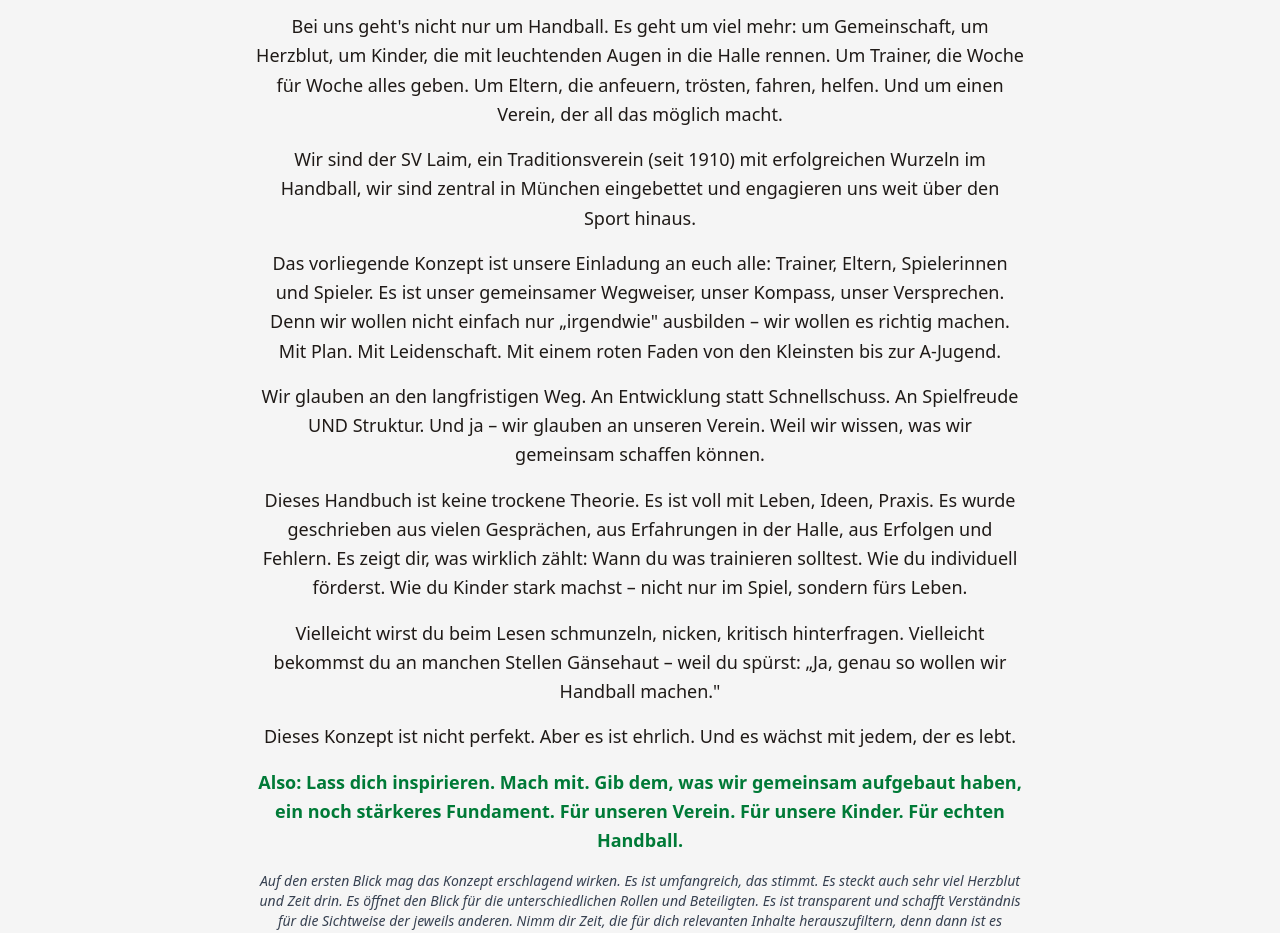
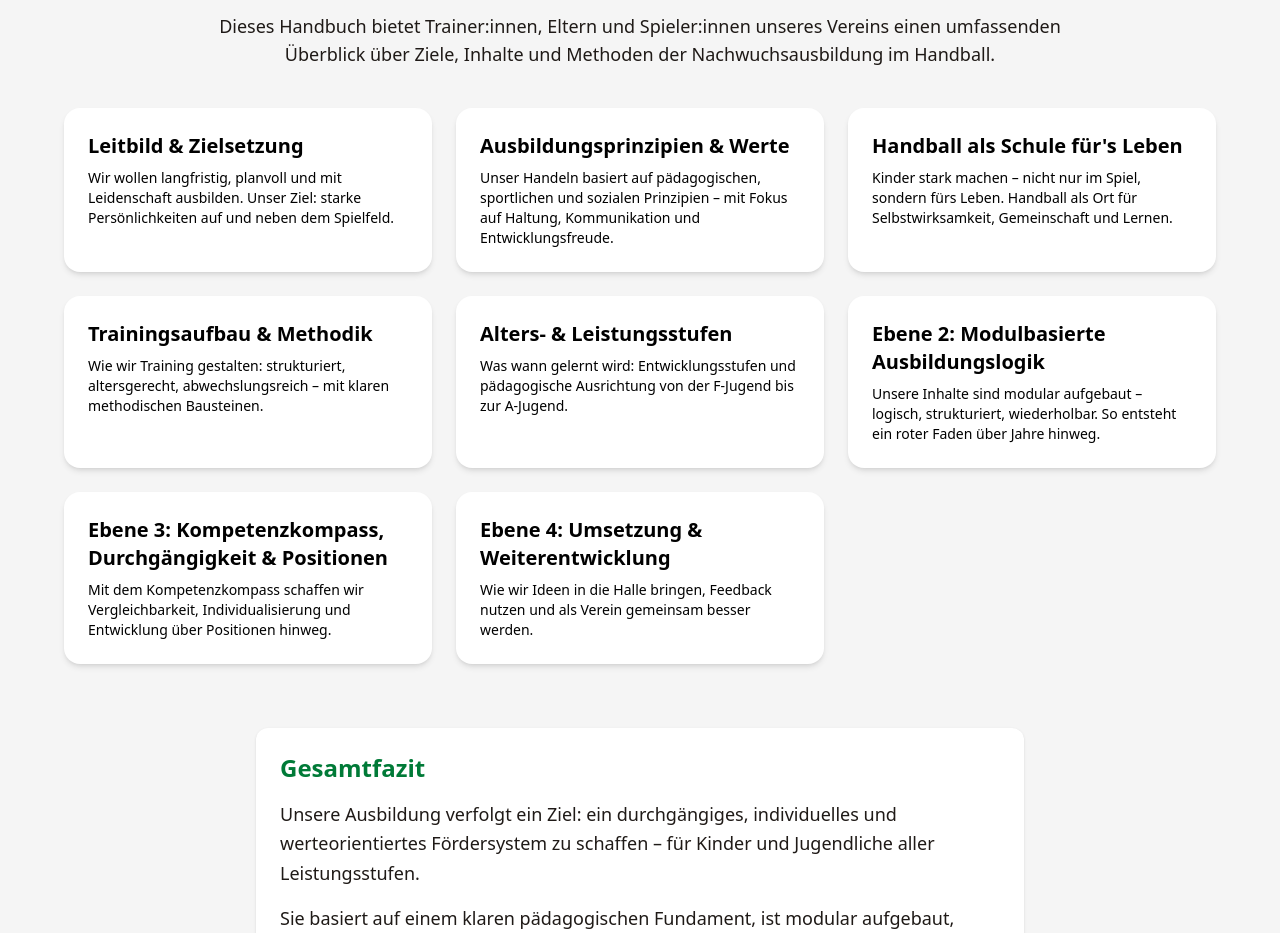
Before and after one commit to OGCoach23/Handbuch-Ausbildung, a React (Vite) app: page / in a window 1280 px wide. Shown: the part 140-1073 px from the top of the page. Built offline with nearby package versions, Linux system fonts and the light colour scheme.

Commit message:
Restructure Home component with new content sections and Gesamtfazit

```diff
--- a/src/App.jsx
+++ b/src/App.jsx
@@ -19,44 +19,59 @@
 
 const Home = () => {
   const links = [
-    { title: "F-Jugend", link: "/jugend/f", description: "Infos & Inhalte für F-Jugend" },
-    { title: "E-Jugend", link: "/jugend/e", description: "Trainings- und Spielinfos" },
-    { title: "D-Jugend", link: "/jugend/d", description: "Lernziele & Methodik" },
-    { title: "C-Jugend", link: "/jugend/c", description: "Technik & Taktik" },
-    { title: "B-Jugend", link: "/jugend/b", description: "Weiterführende Inhalte" },
-    { title: "A-Jugend", link: "/jugend/a", description: "Übergang in den Erwachsenenbereich" },
-    { title: "Kompetenzkompass", link: "/themen/kompetenz", description: "Kompetenzraster & Bewertung" },
-    { title: "Entwicklung Positionen", link: "/themen/positionen", description: "Spielerrollen & Anforderungen" },
-    { title: "Entwicklung Spielsysteme", link: "/themen/systeme", description: "Taktische Konzepte" },
-    { title: "Laimkademie", link: "https://laimkademie.de", description: "Externer Link zur Akademie" },
+    {
+      title: "Leitbild & Zielsetzung",
+      link: "/leitbild",
+      description: "Wir wollen langfristig, planvoll und mit Leidenschaft ausbilden. Unser Ziel: starke Persönlichkeiten auf und neben dem Spielfeld.",
+    },
+    {
+      title: "Ausbildungsprinzipien & Werte",
+      link: "/prinzipien",
+      description: "Unser Handeln basiert auf pädagogischen, sportlichen und sozialen Prinzipien – mit Fokus auf Haltung, Kommunikation und Entwicklungsfreude.",
+    },
+    {
+      title: "Handball als Schule für's Leben",
+      link: "/schule-fuers-leben",
+      description: "Kinder stark machen – nicht nur im Spiel, sondern fürs Leben. Handball als Ort für Selbstwirksamkeit, Gemeinschaft und Lernen.",
+    },
+    {
+      title: "Trainingsaufbau & Methodik",
+      link: "/trainingsmethodik",
+      description: "Wie wir Training gestalten: strukturiert, altersgerecht, abwechslungsreich – mit klaren methodischen Bausteinen.",
+    },
+    {
+      title: "Alters- & Leistungsstufen",
+      link: "/stufen",
+      description: "Was wann gelernt wird: Entwicklungsstufen und pädagogische Ausrichtung von der F-Jugend bis zur A-Jugend.",
+    },
+    {
+      title: "Ebene 2: Modulbasierte Ausbildungslogik",
+      link: "/ebene2",
+      description: "Unsere Inhalte sind modular aufgebaut – logisch, strukturiert, wiederholbar. So entsteht ein roter Faden über Jahre hinweg.",
+    },
+    {
+      title: "Ebene 3: Kompetenzkompass, Durchgängigkeit & Positionen",
+      link: "/ebene3",
+      description: "Mit dem Kompetenzkompass schaffen wir Vergleichbarkeit, Individualisierung und Entwicklung über Positionen hinweg.",
+    },
+    {
+      title: "Ebene 4: Umsetzung & Weiterentwicklung",
+      link: "/ebene4",
+      description: "Wie wir Ideen in die Halle bringen, Feedback nutzen und als Verein gemeinsam besser werden.",
+    },
   ];
 
   return (
     <main className="min-h-screen bg-lightgray p-8">
       <section className="max-w-4xl mx-auto mb-10 text-center">
         <h1 className="text-4xl font-bold text-primary mb-4">Willkommen im Ausbildungshandbuch</h1>
-        <section className="max-w-3xl mx-auto text-dark space-y-4 leading-relaxed text-lg">
-          <p>Bei uns geht's nicht nur um Handball. Es geht um viel mehr: um Gemeinschaft, um Herzblut, um Kinder, die mit leuchtenden Augen in die Halle rennen. Um Trainer, die Woche für Woche alles geben. Um Eltern, die anfeuern, trösten, fahren, helfen. Und um einen Verein, der all das möglich macht.</p>
-
-          <p>Wir sind der SV Laim, ein Traditionsverein (seit 1910) mit erfolgreichen Wurzeln im Handball, wir sind zentral in München eingebettet und engagieren uns weit über den Sport hinaus.</p>
-
-          <p>Das vorliegende Konzept ist unsere Einladung an euch alle: Trainer, Eltern, Spielerinnen und Spieler. Es ist unser gemeinsamer Wegweiser, unser Kompass, unser Versprechen. Denn wir wollen nicht einfach nur „irgendwie" ausbilden – wir wollen es richtig machen. Mit Plan. Mit Leidenschaft. Mit einem roten Faden von den Kleinsten bis zur A-Jugend.</p>
-
-          <p>Wir glauben an den langfristigen Weg. An Entwicklung statt Schnellschuss. An Spielfreude UND Struktur. Und ja – wir glauben an unseren Verein. Weil wir wissen, was wir gemeinsam schaffen können.</p>
-
-          <p>Dieses Handbuch ist keine trockene Theorie. Es ist voll mit Leben, Ideen, Praxis. Es wurde geschrieben aus vielen Gesprächen, aus Erfahrungen in der Halle, aus Erfolgen und Fehlern. Es zeigt dir, was wirklich zählt: Wann du was trainieren solltest. Wie du individuell förderst. Wie du Kinder stark machst – nicht nur im Spiel, sondern fürs Leben.</p>
-
-          <p>Vielleicht wirst du beim Lesen schmunzeln, nicken, kritisch hinterfragen. Vielleicht bekommst du an manchen Stellen Gänsehaut – weil du spürst: „Ja, genau so wollen wir Handball machen."</p>
-
-          <p>Dieses Konzept ist nicht perfekt. Aber es ist ehrlich. Und es wächst mit jedem, der es lebt.</p>
-
-          <p className="font-semibold text-primary">Also: Lass dich inspirieren. Mach mit. Gib dem, was wir gemeinsam aufgebaut haben, ein noch stärkeres Fundament. Für unseren Verein. Für unsere Kinder. Für echten Handball.</p>
-
-          <p className="italic text-sm text-gray-700">Auf den ersten Blick mag das Konzept erschlagend wirken. Es ist umfangreich, das stimmt. Es steckt auch sehr viel Herzblut und Zeit drin. Es öffnet den Blick für die unterschiedlichen Rollen und Beteiligten. Es ist transparent und schafft Verständnis für die Sichtweise der jeweils anderen. Nimm dir Zeit, die für dich relevanten Inhalte herauszufiltern, denn dann ist es plötzlich gar nicht mehr so viel Text. Es wird dir gefallen und dich inspirieren. Lass es zu.</p>
-        </section>
+        <p className="text-lg text-dark">
+          Dieses Handbuch bietet Trainer:innen, Eltern und Spieler:innen unseres Vereins einen umfassenden Überblick
+          über Ziele, Inhalte und Methoden der Nachwuchsausbildung im Handball.
+        </p>
       </section>
 
-      <section className="max-w-6xl mx-auto grid grid-cols-1 sm:grid-cols-2 lg:grid-cols-3 gap-6">
+      <section className="max-w-6xl mx-auto grid grid-cols-1 sm:grid-cols-2 lg:grid-cols-3 gap-6 mb-16">
         {links.map((item) => (
           <a
             key={item.title}
@@ -67,6 +82,19 @@
             <p className="text-sm">{item.description}</p>
           </a>
         ))}
+      </section>
+
+      <section className="max-w-3xl mx-auto text-dark space-y-4 leading-relaxed text-lg bg-white p-6 rounded-xl shadow">
+        <h2 className="text-2xl font-bold text-primary mb-2">Gesamtfazit</h2>
+        <p>
+          Unsere Ausbildung verfolgt ein Ziel: ein durchgängiges, individuelles und werteorientiertes Fördersystem zu schaffen – für Kinder und Jugendliche aller Leistungsstufen.
+        </p>
+        <p>
+          Sie basiert auf einem klaren pädagogischen Fundament, ist modular aufgebaut, transparent, teamorientiert und offen für Weiterentwicklung. Sie bietet Trainer:innen Orientierung und Eltern Vertrauen.
+        </p>
+        <p>
+          Dieses Konzept ist lebendig – es lebt vom Austausch, vom Ausprobieren und vom gemeinsamen Ziel: Kinder zu begleiten, stark zu machen und für den Handball zu begeistern.
+        </p>
       </section>
     </main>
   );
```
